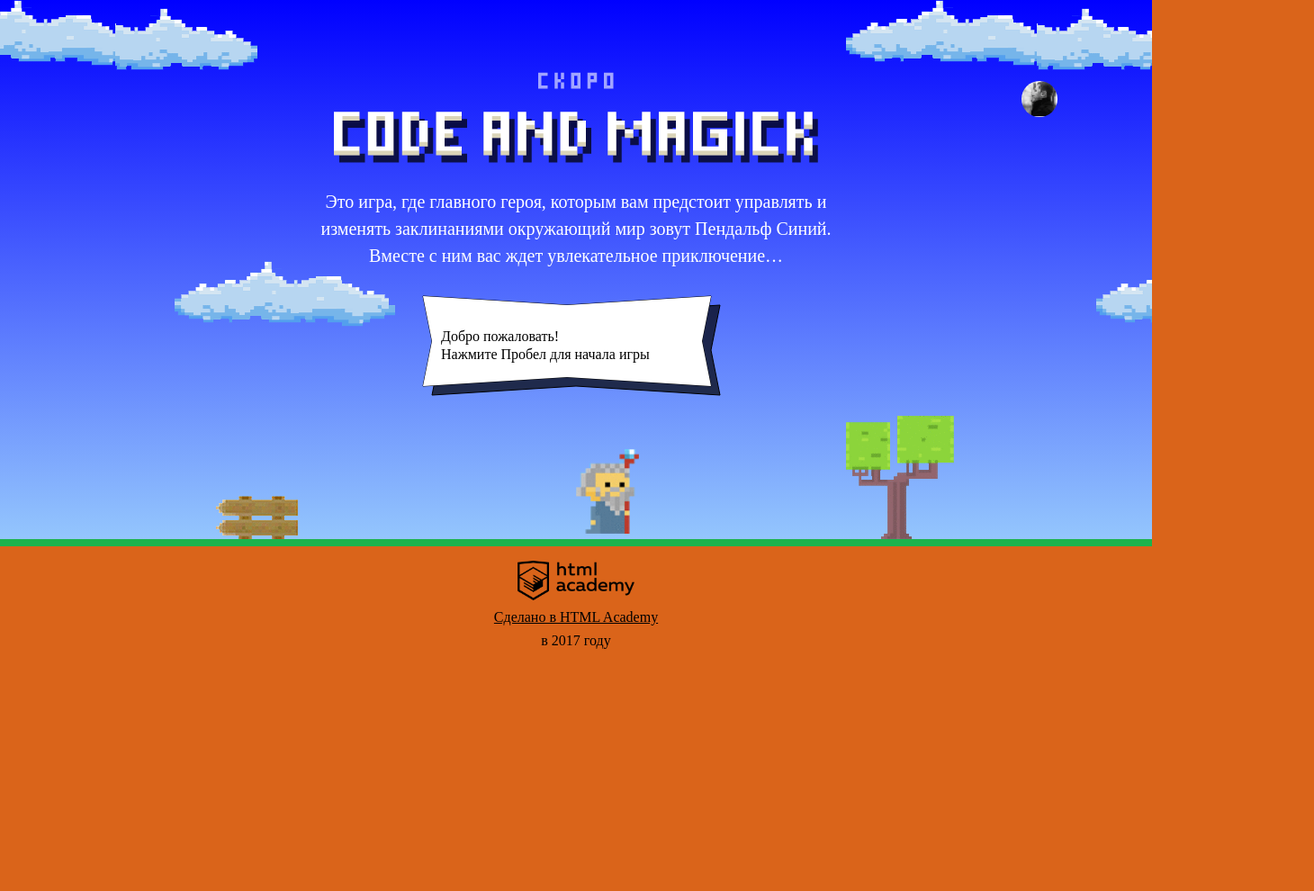
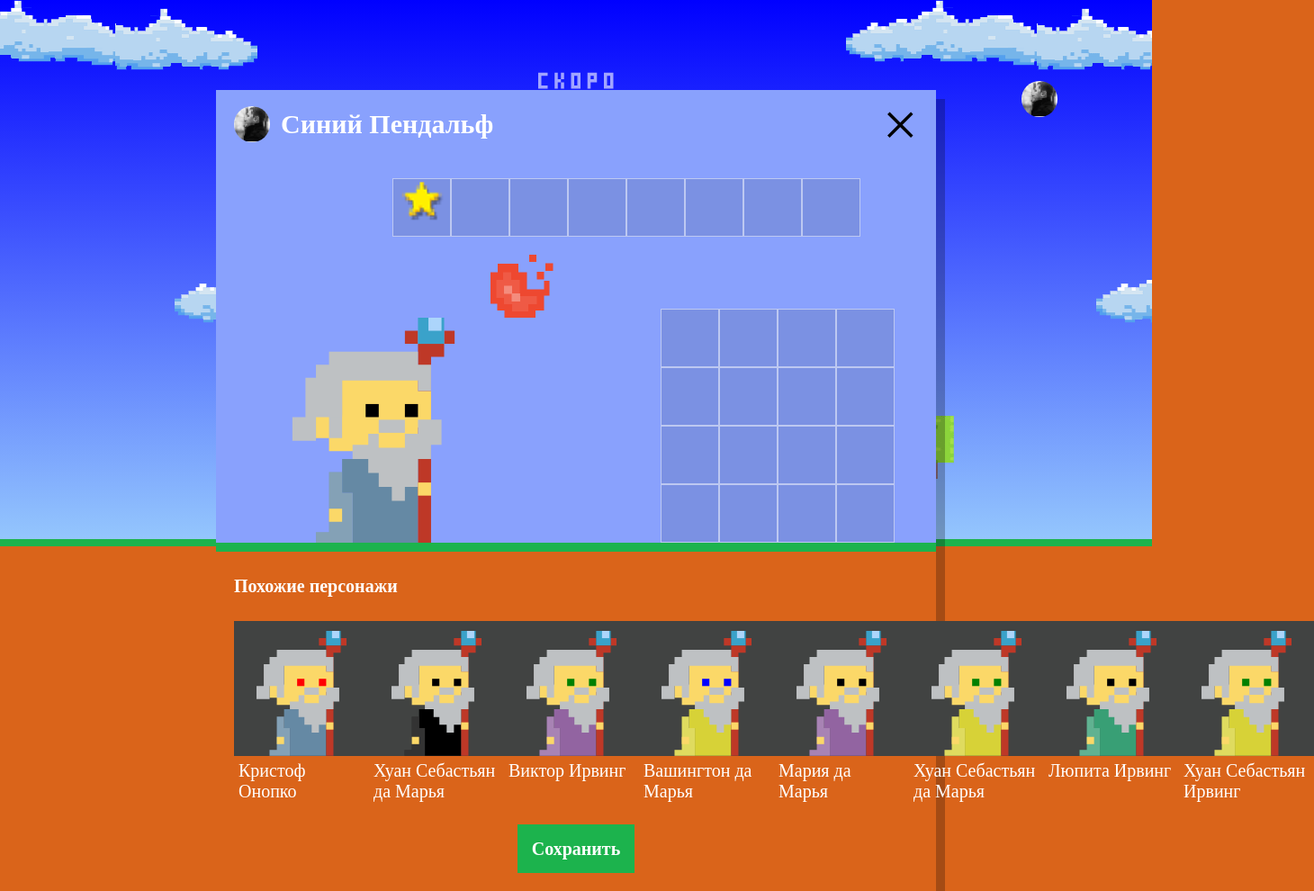
Before and after one commit to agavanova/101219-code-and-magick, a website: page index.html in a window 1280 px wide. Shown: the whole page at 90% size, 1460 px wide, since content can reach past the window. Before the commit the page ends 800 px from the top, so only its background shows below. Drawn offline with Linux system fonts and the light colour scheme; a web font is replaced by a local one.

Commit message:
Учебный проект: нас орда, первая версия

```diff
--- a/index.html
+++ b/index.html
@@ -190,6 +190,7 @@
             };
         </script>
         <script src="./js/stat.js"></script>
+        <script src="./js/setup.js"></script>
         <script src="./js/game.js"></script>
 
     </body>
--- /dev/null
+++ b/js/setup.js
@@ -0,0 +1,45 @@
+'use strict';
+var userSetup = document.querySelector('.setup');
+userSetup.classList.remove('hidden'); // открываем окно установок перед игрой
+// массивы имен и фамилий магов, цвет мантий и глаз
+var WIZARD_FIRST_NAMES = ['Иван', 'Хуан Себастьян', 'Мария', 'Кристоф', 'Виктор', 'Юлия', 'Люпита', 'Вашингтон']; //имя
+var WIZARD_LAST_NAMES = ['да Марья', 'Верон', 'Мирабелла', 'Вальц', 'Онопко', 'Топольницкая', 'Нионго', 'Ирвинг']; //фамилия
+var WIZARD_COAT_COLOR = ['rgb(101, 137, 164)', 'rgb(241, 43, 107)', 'rgb(146, 100, 161)', 'rgb(56, 159, 117)', 'rgb(215, 210, 55)', 'rgb(0, 0, 0)']; // цвет мантии
+var WIZARD_EYES_COLOR = ['black', 'red', 'blue', 'yellow', 'green']; // цвет глаз
+var similarListElement = userSetup.querySelector('.setup-similar-list');
+var similarWizardTemplate = document.getElementById('similar-wizard-template').content;
+
+var toSimilarCharacters = function () {
+  var wizardNames = new Array();
+  var similarCharacters = new Array();
+
+  for (var i = 0; i < WIZARD_FIRST_NAMES.length; i++) {
+    var randomFirstName = WIZARD_FIRST_NAMES[Math.floor(Math.random() * (WIZARD_FIRST_NAMES.length))]; // получаем рандом имя
+    var randomLastName = WIZARD_LAST_NAMES[Math.floor(Math.random() * (WIZARD_LAST_NAMES.length))]; // получаем рандом фамилию
+    var randomCoatColor = WIZARD_COAT_COLOR[Math.floor(Math.random() * (WIZARD_COAT_COLOR.length))]; // получаем рандом цвет мантии
+    var randomEyesColor = WIZARD_EYES_COLOR[Math.floor(Math.random() * (WIZARD_EYES_COLOR.length))]; // получаем рандом цвет глаз
+    wizardNames[i] = randomFirstName + ' ' + randomLastName; // соединяем имя с фамилией
+    similarCharacters[i] = {name:wizardNames[i], coatColor:randomCoatColor, eyesColor:randomEyesColor}; // записываем все полученные данные
+  };
+  return similarCharacters;
+};
+
+var wizards = toSimilarCharacters(); // список объектов. Содержит сгенерированные рандомно имена с фамилиями, цвет мантии и цвет глаз.
+
+var renderWizard = function (wizard) { // в качестве аргумента получаем обьект со именами name coatColor eyesColor
+  var wizardElement = similarWizardTemplate.cloneNode(true); // копируем структуру шаблона со всеми потомками .similar-wizard-template
+
+  wizardElement.querySelector('.setup-similar-label').textContent = wizard.name; // записываем имя персонажа
+  wizardElement.querySelector('.wizard-coat').style.fill = wizard.coatColor; // записываем цвет мантии персонажа
+  wizardElement.querySelector('.wizard-eyes').style.fill = wizard.eyesColor; // записываем цвет глаз персонажа
+
+  return wizardElement;
+};
+
+var fragment = document.createDocumentFragment(); // создаем фрагмент для вставки
+for (var i = 0; i < wizards.length; i++) {
+  fragment.appendChild(renderWizard(wizards[i])); // прогоняем весь массив и вставляем во фрагмент
+}
+similarListElement.appendChild(fragment); // вставляем фрагмент на страницу
+
+userSetup.querySelector('.setup-similar').classList.remove('hidden'); // показываем вставленный фрагмент на страницу
```
